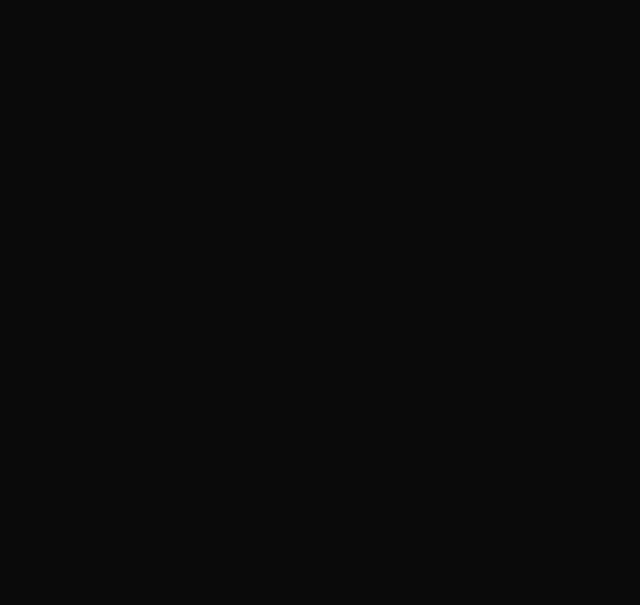
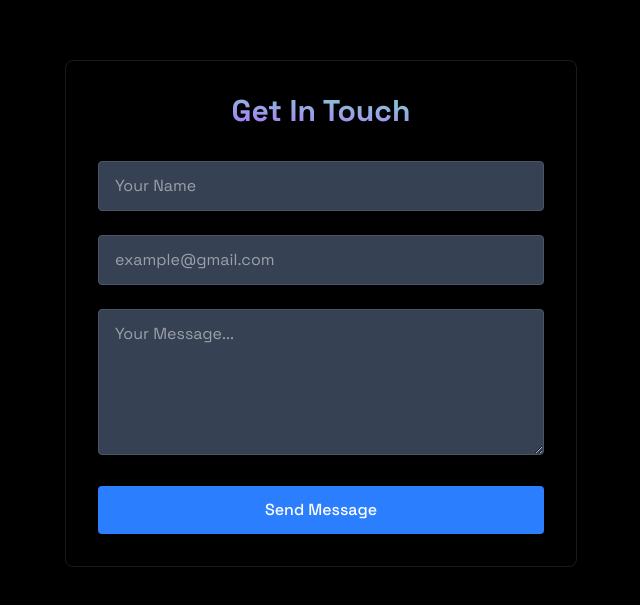
Before and after one commit to chirang56/chiran.me, a React (Vite) app: page / in a window 1280 px wide. Shown: the part 2567-3172 px from the top of the page, without its empty margins (319-959 px from the left). Before the commit the page ends 2480 px from the top, so only its background shows below. Built offline with nearby package versions, Linux system fonts and the light colour scheme.

Commit message:
feat(ui): enhance the color

```diff
--- a/package.json
+++ b/package.json
@@ -10,8 +10,10 @@
     "preview": "vite preview"
   },
   "dependencies": {
+    "@emailjs/browser": "^4.4.1",
     "@tailwindcss/vite": "^4.0.4",
     "autoprefixer": "^10.4.20",
+    "emailjs-com": "^3.2.0",
     "postcss": "^8.5.1",
     "react": "^19.0.0",
     "react-dom": "^19.0.0",
--- a/src/App.jsx
+++ b/src/App.jsx
@@ -6,6 +6,7 @@
 import { Home } from './components/sections/Home';
 import { About } from './components/sections/About';
 import { Projects } from './components/sections/Projects';
+import { Contact } from './components/sections/Contact';
 
 function App() {
   const [isLoaded, setIsLoaded] = useState(false);
@@ -19,6 +20,7 @@
           <Home />
           <About />
           <Projects />
+          <Contact />
         </div>
     </>
   );
--- a/src/components/sections/Contact.jsx
+++ b/src/components/sections/Contact.jsx
@@ -1,5 +1,4 @@
 import { useState } from "react";
-import { RevealOnScroll } from "../RevealOnScroll";
 import emailjs from "emailjs-com";
 
 export const Contact = () => {
@@ -19,7 +18,7 @@
         e.target,
         import.meta.env.VITE_PUBLIC_KEY
       )
-      .then((result) => {
+      .then(() => {
         alert("Message Sent!");
         setFormData({ name: "", email: "", message: "" });
       })
@@ -29,38 +28,38 @@
   return (
     <section
       id="contact"
-      className="min-h-screen flex items-center justify-center py-20"
+      className="min-h-screen flex items-center justify-center py-20 w-full bg-black-900 text-white"
     >
-      <RevealOnScroll>
-        <div className="px-4 w-full min-w-[300px] md:w-[500px] sm:w-2/3 p-6">
-          <h2 className="text-3xl font-bold mb-8 bg-gradient-to-r from-blue-500 to-cyan-400 bg-clip-text text-transparent text-center">
-            {" "}
+      {/* Remove RevealOnScroll for Debugging */}
+      <div className="w-full p-8 max-w-lg bg-black-500 rounded-lg shadow-lg border-white/10 border hover:-translate-y-1 hover:border-blue-500/30 transition-all">
+        <h2 className="text-3xl font-bold mb-8 bg-gradient-to-tr from-purple-500
+                to-emerald-300 text-transparent bg-clip-text text-center">
           Get In Touch
         </h2>
         <form className="space-y-6" onSubmit={handleSubmit}>
-            <div className="relative">
+          <div>
             <input
               type="text"
               id="name"
               name="name"
               required
               value={formData.name}
-                className="w-full bg-white/5 border border-white/10 rounded px-4 py-3 text-white transition focus:outline-none focus:border-blue-500 focus:bg-blue-500/5"
-                placeholder="Name..."
+              className="w-full bg-gray-700 border border-gray-600 rounded px-4 py-3 text-white focus:outline-none focus:ring-2 focus:ring-blue-400 transition"
+              placeholder="Your Name"
               onChange={(e) =>
                 setFormData({ ...formData, name: e.target.value })
               }
             />
           </div>
 
-            <div className="relative">
+          <div>
             <input
               type="email"
               id="email"
               name="email"
               required
               value={formData.email}
-                className="w-full bg-white/5 border border-white/10 rounded px-4 py-3 text-white transition focus:outline-none focus:border-blue-500 focus:bg-blue-500/5"
+              className="w-full bg-gray-700 border border-gray-600 rounded px-4 py-3 text-white focus:outline-none focus:ring-2 focus:ring-blue-400 transition"
               placeholder="example@gmail.com"
               onChange={(e) =>
                 setFormData({ ...formData, email: e.target.value })
@@ -68,14 +67,14 @@
             />
           </div>
 
-            <div className="relative">
+          <div>
             <textarea
               id="message"
               name="message"
               required
               rows={5}
               value={formData.message}
-                className="w-full bg-white/5 border border-white/10 rounded px-4 py-3 text-white transition focus:outline-none focus:border-blue-500 focus:bg-blue-500/5"
+              className="w-full bg-gray-700 border border-gray-600 rounded px-4 py-3 text-white focus:outline-none focus:ring-2 focus:ring-blue-400 transition"
               placeholder="Your Message..."
               onChange={(e) =>
                 setFormData({ ...formData, message: e.target.value })
@@ -85,13 +84,12 @@
 
           <button
             type="submit"
-              className="w-full bg-blue-500 text-white py-3 px-6 rounded font-medium transition relative overflow-hidden hover:-translate-y-0.5 hover:shadow-[0_0_15px_rgba(59,130,246,0.4)]"
+            className="w-full bg-blue-500 text-white py-3 px-6 rounded font-medium transition hover:-translate-y-0.5 hover:shadow-lg"
           >
             Send Message
           </button>
         </form>
       </div>
-      </RevealOnScroll>
     </section>
   );
 };
```
Also changed, not shown: 2 other files (tests, documents, lock files or other folders). Lines whose indentation alone changed are shown as unchanged.
